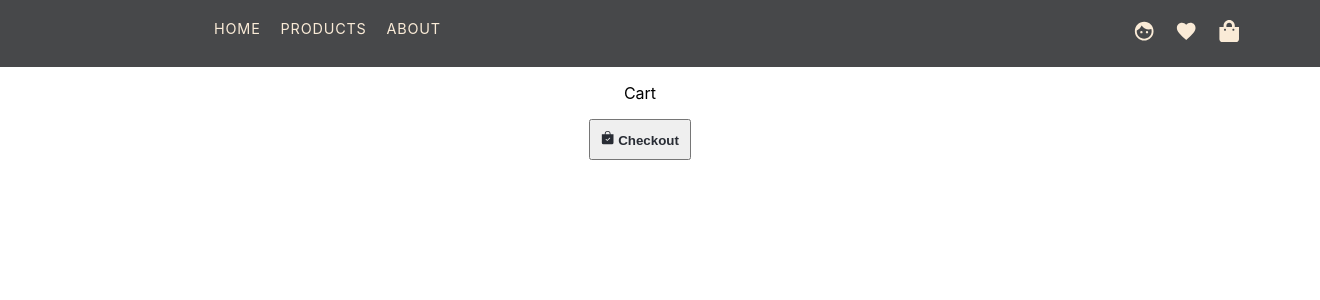
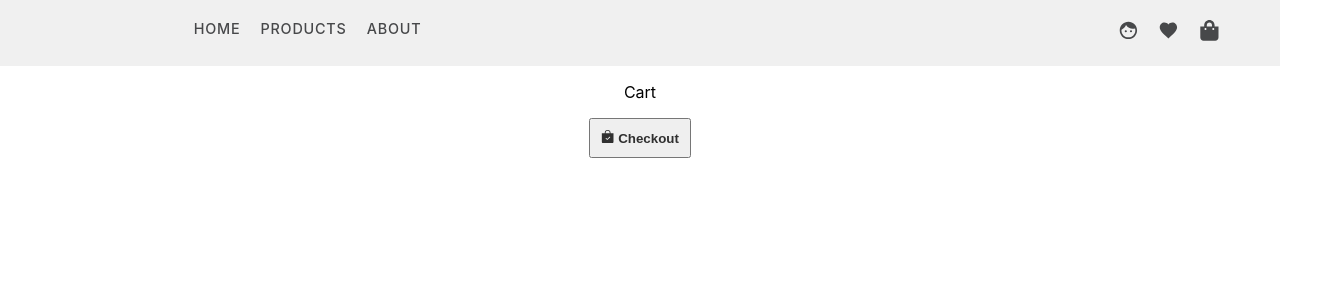
Before and after one commit to MoggeP/reactuppgift, a React (Create React App) app: page /Cart in a window 1280 px wide. Shown: the top 300 px of the page, 1320 px wide, since content can reach past the window. Built offline with nearby package versions, Linux system fonts and the light colour scheme.

Commit message:
checkout button added

```diff
--- a/src/App.css
+++ b/src/App.css
@@ -8,8 +8,8 @@
 }
 
 .navbar {
-  background-color: #47484a;
-  padding: 20px;
+  background-color: rgb(240, 240, 240);
+  padding: 20px 0px 20px 0px;
   display: flex;
   flex-direction: row;
   width: 100%;
@@ -20,12 +20,12 @@
 .nav-1 {
   width: 100%;
   font-size: 0.9rem;
-  font-weight: 400;
+  font-weight: 500;
   letter-spacing: 0.05rem;
 }
 
 .nav-2 {
-  font-size: 1.4rem;
+  font-size: 1.3rem;
   width: 100%;
   text-align: right;
   padding-right: 50px;
@@ -33,11 +33,11 @@
 
 .navbar a {
   text-decoration: none;
-  color: antiquewhite;
+  color: #47484a;
 }
 
 .navbar a:hover {
-  color: rgb(215, 215, 215);
+  color: rgb(125, 125, 125);
 }
 
 .checkout_btn {
@@ -47,7 +47,7 @@
 
 .checkout_btn a {
   text-decoration: none;
-  color: #282c34;
+  color: #303030;
 }
 
 @media (prefers-reduced-motion: no-preference) {
```
